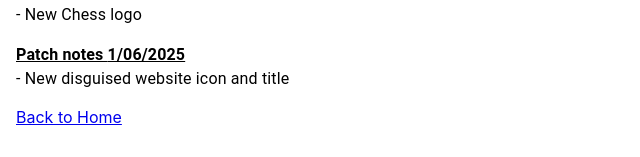
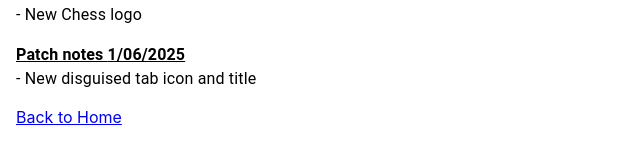
Before and after one commit to dazzasong/portfolio, a React (Create React App) app: page /changelog in a window 1280 px wide. Shown: the part 213-370 px from the top of the page, without its empty margins (0-640 px from the left). Built offline with nearby package versions, Linux system fonts and the light colour scheme; a web font is replaced by a local one.

Commit message:
changelog cahnge

```diff
--- a/src/Home/Changelog.jsx
+++ b/src/Home/Changelog.jsx
@@ -26,7 +26,7 @@ export default function Changelog() {
         <Typography>- New Chess logo</Typography>
       </PatchNotes>
       <PatchNotes date="1/06/2025">
-        <Typography>- New disguised website icon and title</Typography>
+        <Typography>- New disguised tab icon and title</Typography>
       </PatchNotes>
       <Link to='/'>Back to Home</Link>
     </Box>
```
